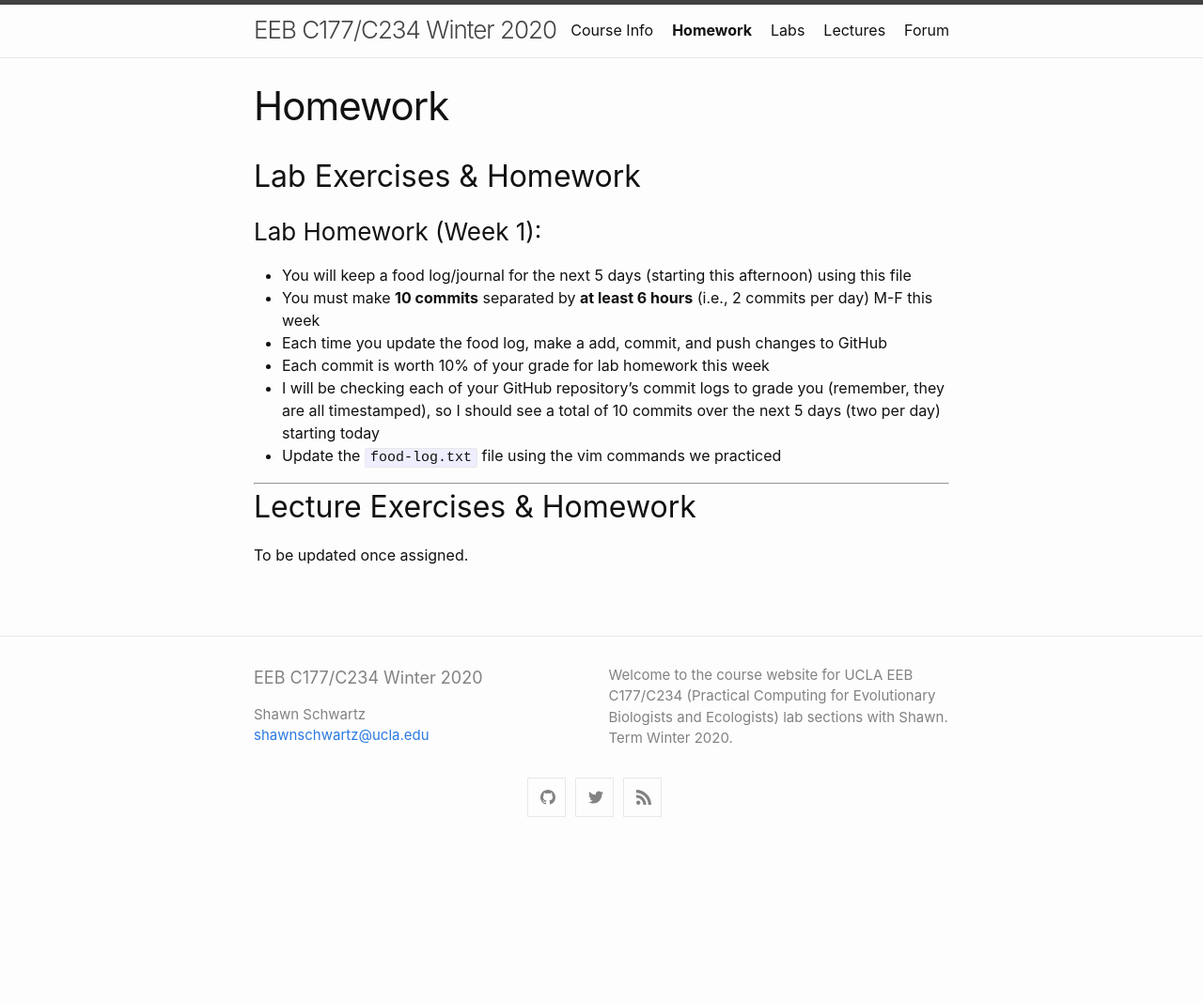
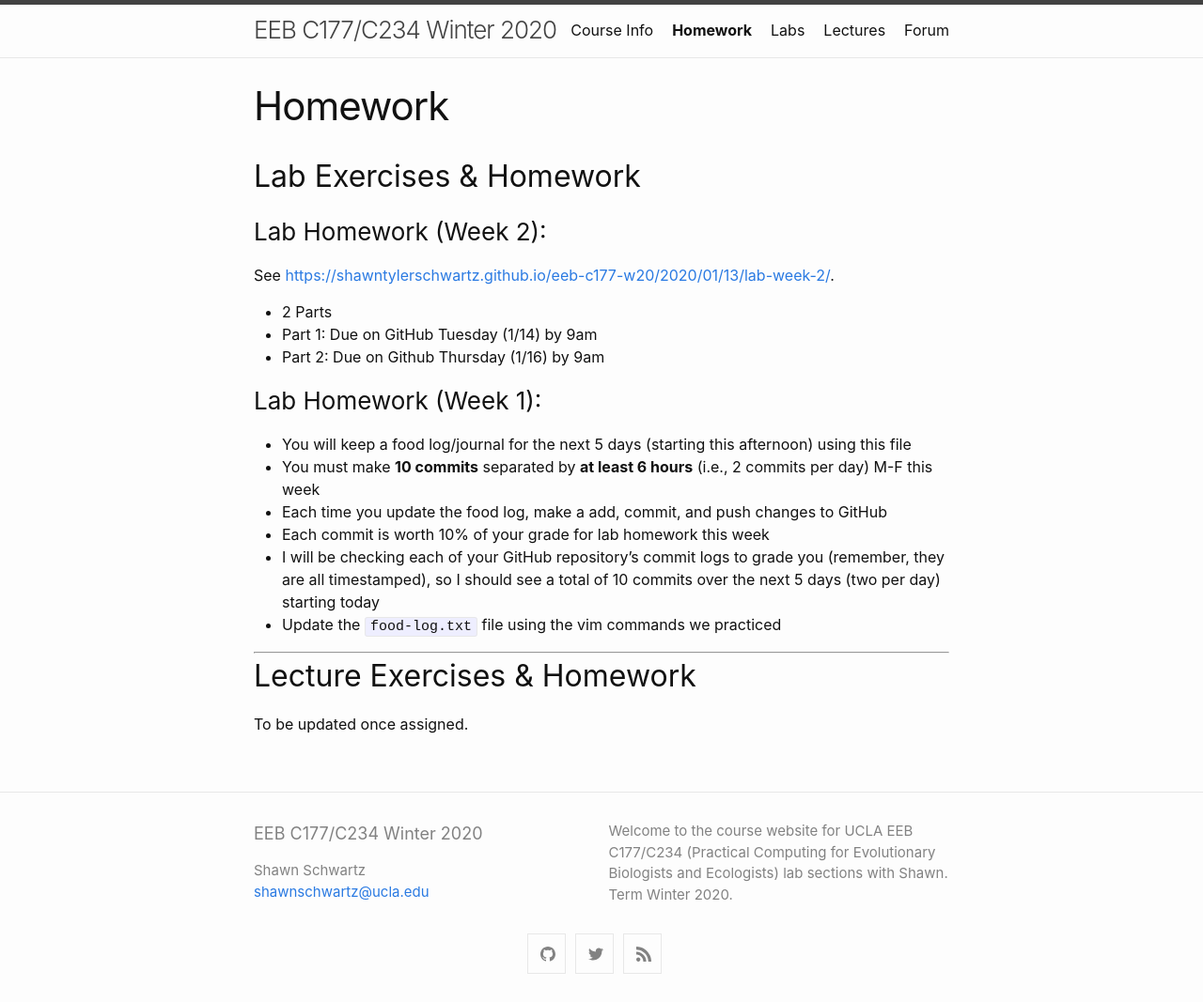
Before and after one commit to shawntschwartz/eeb-c177-w20, a Jekyll site: the page built from homework.md, in a window 1280 px wide. Shown: the whole page at 94% size. Built offline with Jekyll 4.4.1, drawn with Linux system fonts in a browser that asks for light colours; before the commit the page ends 900 px from its top, so only the background shows below that.

Commit message:
Update homework.md

```diff
--- a/homework.md
+++ b/homework.md
@@ -4,6 +4,12 @@ title: Homework
 ---
 
 ## Lab Exercises & Homework
+### Lab Homework (Week 2):
+See [https://shawntylerschwartz.github.io/eeb-c177-w20/2020/01/13/lab-week-2/](https://shawntylerschwartz.github.io/eeb-c177-w20/2020/01/13/lab-week-2/).
+ - 2 Parts
+  - Part 1: Due on GitHub Tuesday (1/14) by 9am
+  - Part 2: Due on Github Thursday (1/16) by 9am
+
 ### Lab Homework (Week 1):
 - You will keep a food log/journal for the next 5 days (starting this afternoon) using this file
 - You must make **10 commits** separated by **at least 6 hours** (i.e., 2 commits per day) M-F this week
```
